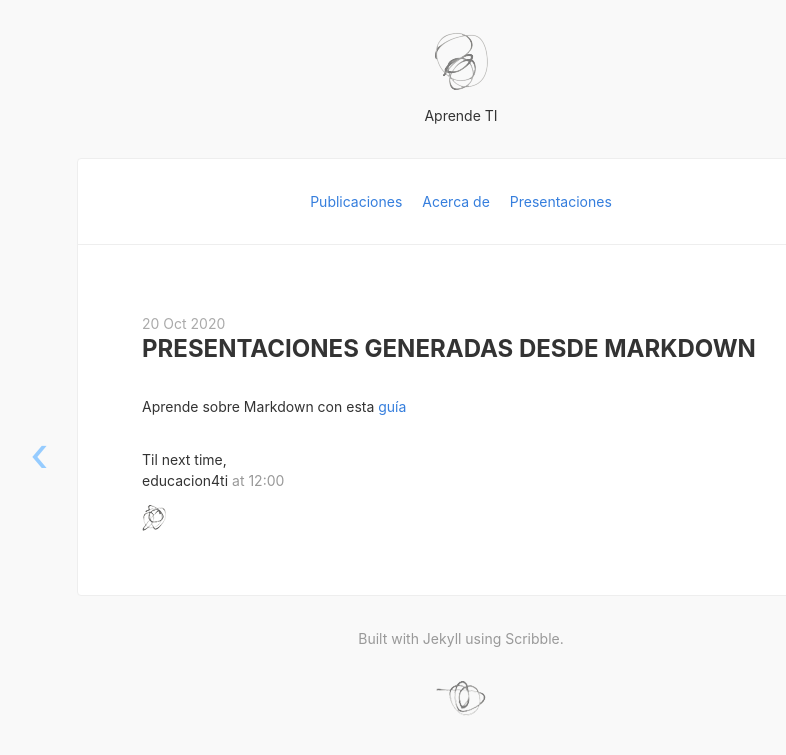
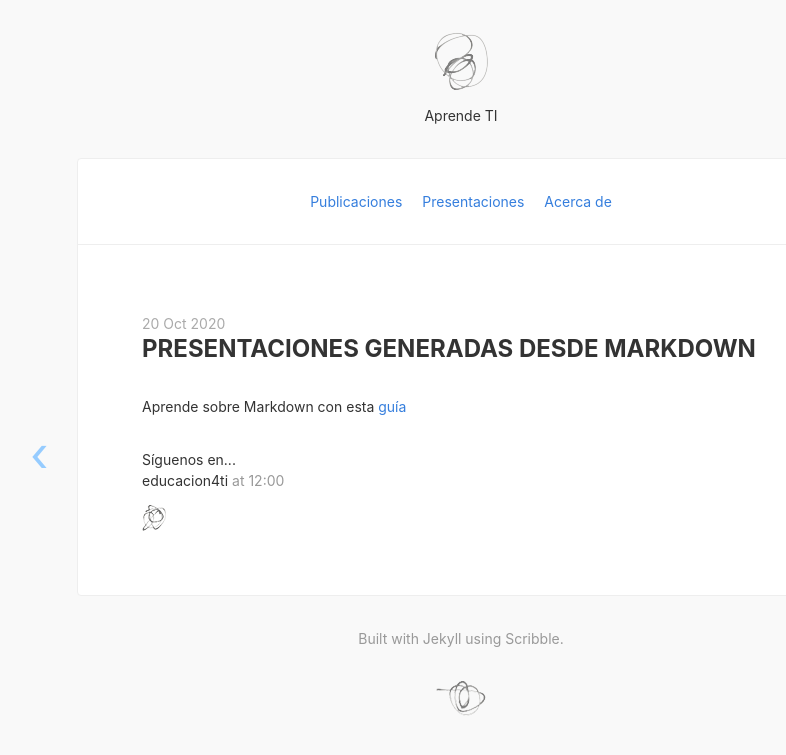
Before and after one commit to educacion4ti/aprendiendoTI, a Jekyll site: the page built from _posts/2020-10-20-Aprende02.md, in a window 1280 px wide. Shown: the top 755 px of the page, without its empty margins (179-965 px from the left). Built offline with Jekyll 4.4.1, drawn with Linux system fonts in a browser that asks for light colours; nearby versions of some CDN libraries.

Commit message:
cambio en el pie de página de los posts

```diff
--- a/_config.yml
+++ b/_config.yml
@@ -11,11 +11,12 @@ links:
   - name:         Publicaciones
     url:          /
     external:     false
+  - name:         Presentaciones
+    url:          /presentaciones
+    external:     false
   - name:         Acerca de
     url:          /about
     external:     false
-  - name:         Presentaciones
-    url:          /presentaciones
 # ------------ CONFIGURABLE END ------------
 
 permalink:        /posts/:title
--- a/_includes/signoff.html
+++ b/_includes/signoff.html
@@ -1,6 +1,5 @@
 <p class="mt4">
-  Til next time,<br>
-  {{ site.signoff }}
-  <span class="silver">{{ page.date | date: "at %H:%M" }}</span>
+    Síguenos en...<br> {{ site.signoff }}
+    <span class="silver">{{ page.date | date: "at %H:%M" }}</span>
 </p>
 <img src="{{ site.url }}/images/scribble3.png" alt="scribble" />
```
